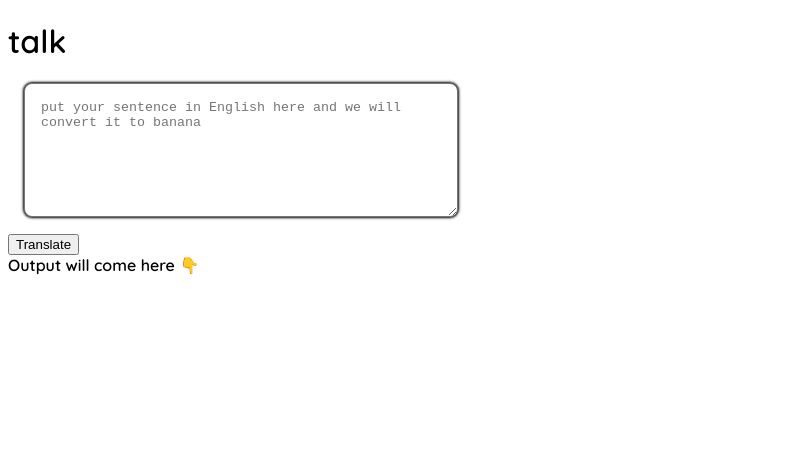
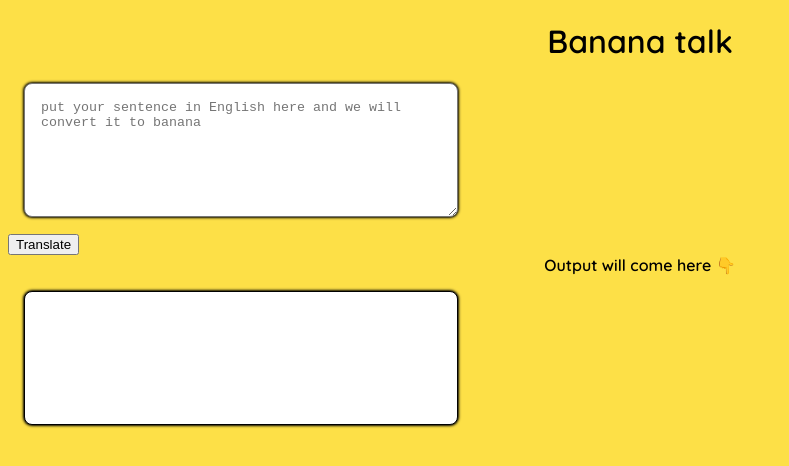
Before and after one commit to vivekbhatt07/Minion-Banana-speak, a plain HTML site: page index.html in a window 1280 px wide. Shown: the whole page, without its empty margins (0-789 px from the left). Drawn offline with Linux system fonts and the light colour scheme.

Commit message:
input process output done

```diff
--- a/index.html
+++ b/index.html
@@ -8,11 +8,11 @@
     <link rel='stylesheet' href='styles.css'>
 </head>
 <body>
-    <h1>talk</h1>
+    <h1 class = 'txtcenter'>Banana talk</h1>
     <textarea id = 'btn-txt' placeholder="put your sentence in English here and we will convert it to banana"></textarea>
     <button id = 'btn-translate'> Translate</button>
-    <div><strong>Output will come here 👇</strong></div>
-    <div></div>
+    <div class = 'txtcenter'><strong>Output will come here 👇</strong></div>
+    <div class = 'outputBox'></div>
 
 
     <script src='index.js'></script>
--- a/index.js
+++ b/index.js
@@ -1,9 +1,29 @@
 'use strict';
 const btnTranslate = document.querySelector('#btn-translate');
 const btnTxt = document.querySelector('#btn-txt');
+const outBox = document.querySelector('.outputBox');
 
+const urlL = `https://api.funtranslations.com/translate/minion.json`;
+
+function addTextUrl(text) {
+    return urlL + '?' + 'text=' + text;
+
+}
+
+function catchError(error) {
+    console.log("Error Occured ! ", error);
+    alert(`Something wrong with server ! try again after sometime.`)
+}
 
 const clickHandler = function () {
-    console.log(btnTxt.value)
+    const inputTxt = btnTxt.value;
+    fetch(addTextUrl(inputTxt))
+        .then(function (request) {
+            return request.json()
+        })
+        .then(function (data) {
+            outBox.innerHTML = data.contents.translated;
+        })
+        .catch(catchError)
 }
 btnTranslate.addEventListener('click', clickHandler);
--- a/styles.css
+++ b/styles.css
@@ -1,12 +1,14 @@
 @import url('https://fonts.googleapis.com/css2?family=Quicksand:wght@400;600&display=swap');
+
+:root{
+    --primary-color : #fde047;
+}
+
 
 body{
     font-family : 'Quicksand', sans-serif;
+    background-color : var(--primary-color);
 }
-
-
-
-
 
 textarea{
     height : 100px;
@@ -17,3 +19,20 @@ textarea{
     border-radius: 0.5rem;
     margin : 1rem;
 }
+
+
+.outputBox{
+   border : 1px solid;
+   height : 100px;
+   width : 400px;
+   margin : 1rem;
+   padding : 1rem;
+   border-radius: 0.5rem;
+   box-shadow: 0 0 2.5px 1px;
+   background-color: white;
+}
+
+
+.txtcenter{
+    text-align : center;
+}
```
